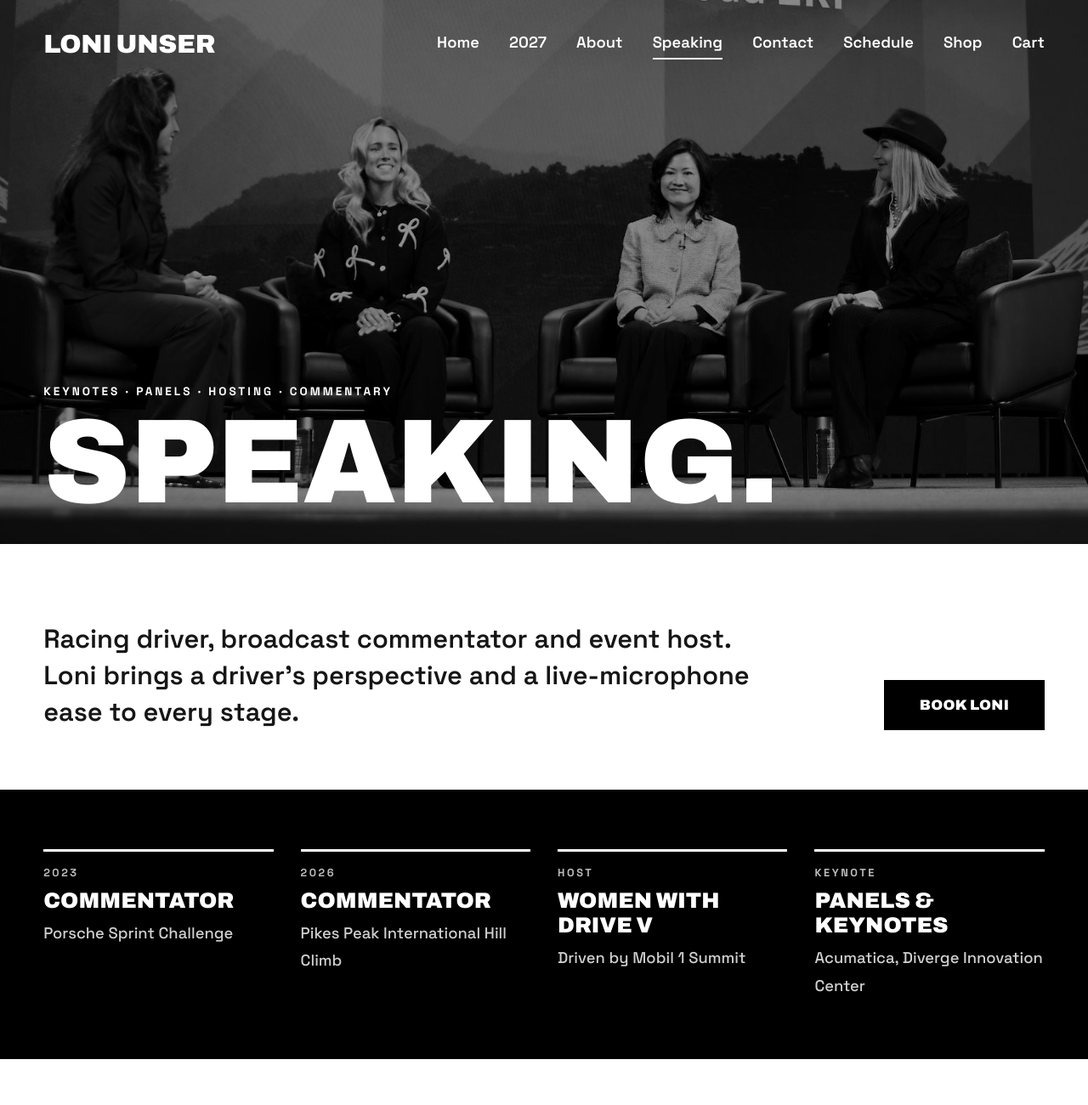
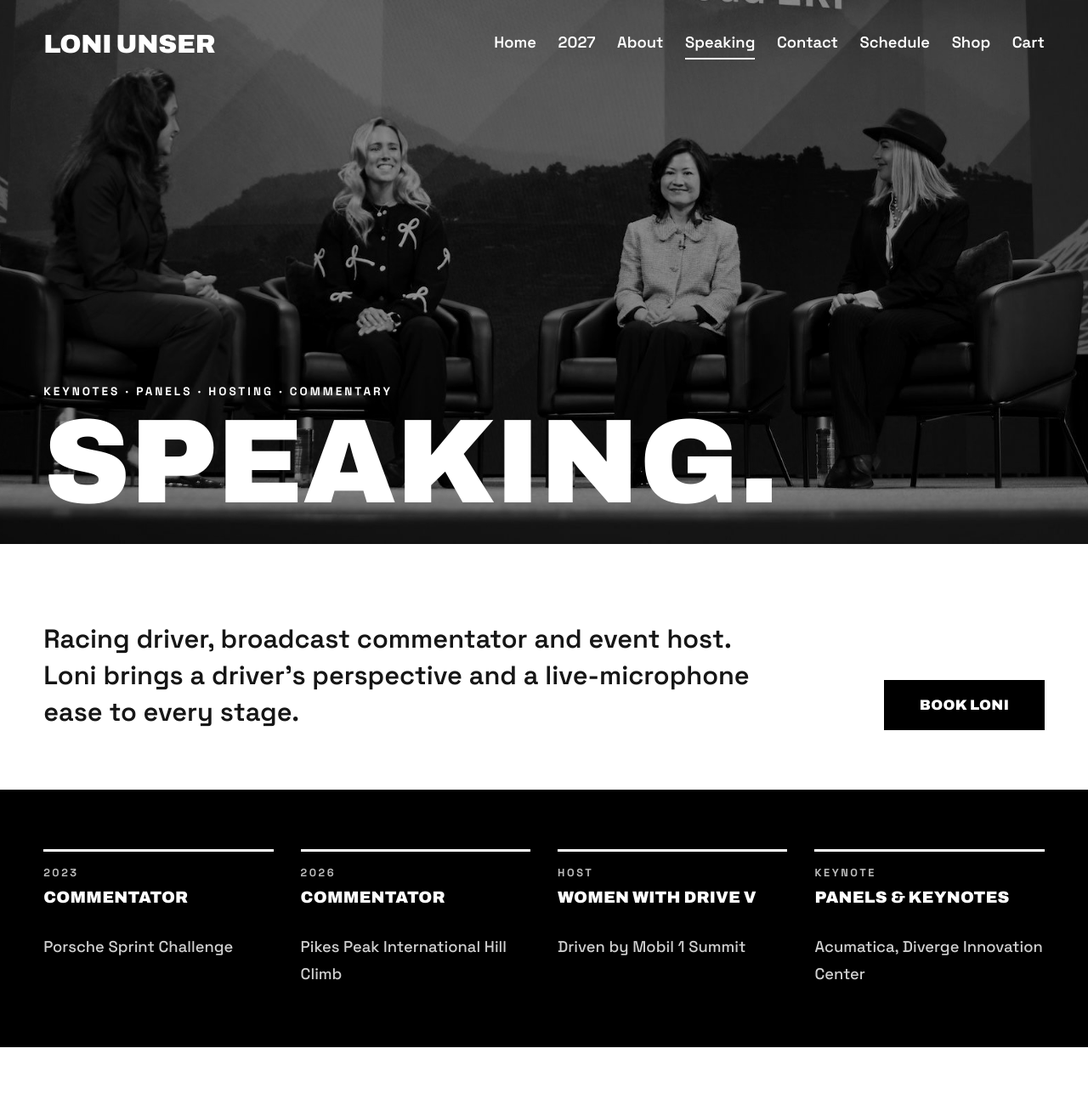
Before and after one commit to loniunser/Loni-Unser-Racing, a plain HTML site: page speaking.html in a window 1280 px wide. Shown: the top 1300 px of the page at 85% size. Drawn offline with Linux system fonts and the light colour scheme.

Commit message:
Speaking page: credential tiles keep words intact (4/2/1 columns, aligned); header logo stays on one line on tablets
Co-Authored-By: Claude Sonnet 5.5 <noreply@anthropic.com>
Claude-Session: https://claude.ai/code/session_01UKpzJzssgiV1uMcqs8wXjJ

```diff
--- a/styles.css
+++ b/styles.css
@@ -350,3 +350,15 @@ input,textarea{font:inherit;padding:1rem;border:2px solid #000;background:#fff;w
 .sb-text h2{font-size:clamp(2rem,4.4vw,4rem)}
 .sb-text{padding-bottom:6vh}
 @media(max-width:820px){.speak-band{min-height:80svh}.speak-band .photo{object-position:40% 0%}}
+/* speaking: credential tiles adapt to width, never break words */
+.sp-cred ul{grid-template-columns:repeat(auto-fit,minmax(230px,1fr));gap:2.2rem 2rem}
+.sp-cred b{font-size:clamp(1.1rem,1.5vw,1.4rem);overflow-wrap:normal;word-break:normal;hyphens:none;letter-spacing:.01em}
+/* speaking tiles: 4 across, then 2x2, then 1 */
+.sp-cred ul{grid-template-columns:repeat(4,minmax(0,1fr))}
+@media(max-width:900px){.sp-cred ul{grid-template-columns:repeat(2,minmax(0,1fr))}}
+@media(max-width:560px){.sp-cred ul{grid-template-columns:1fr}}
+/* header: keep logo on one line; tighten menu on mid-size screens */
+.logo{white-space:nowrap}
+.site-header nav{gap:clamp(1rem,2vw,2.2rem)}
+@media(max-width:1180px){.site-header{padding-left:3vw;padding-right:3vw}.site-header nav a:not(.btn){font-size:1rem}.logo{font-size:1.6rem}}
+@media(min-width:901px){.sp-cred b{min-height:2.35em}}
```
